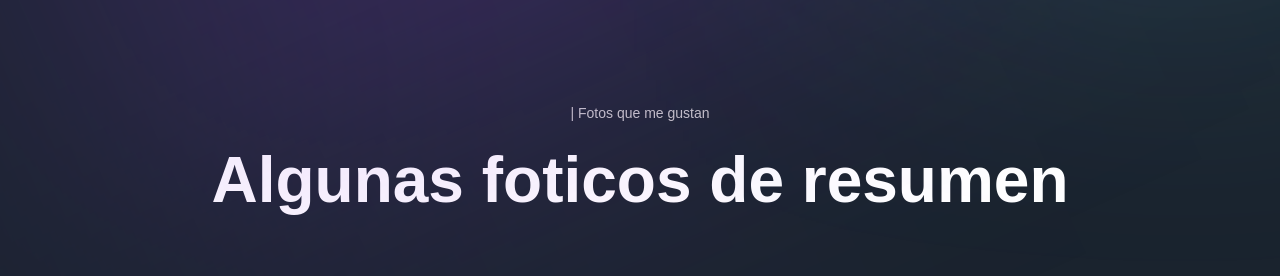
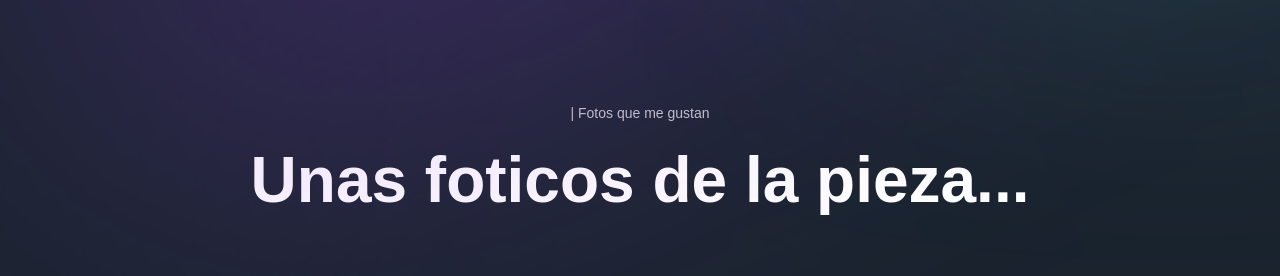
Before and after one commit to lestercollado/melany, a Next.js app: page / in a window 1280 px wide. Shown: the part 2520-2796 px from the top of the page. Built offline with nearby package versions, Linux system fonts and the light colour scheme; grey boxes are pictures that could not be loaded; a web font is replaced by a local one.

Commit message:
set title section explorer

```diff
--- a/sections/Explore.jsx
+++ b/sections/Explore.jsx
@@ -22,7 +22,7 @@ const Explore = () => {
         className={`${styles.innerWidth} mx-auto flex flex-col`}
       >
         <TypingText title="| Fotos que me gustan" textStyles="text-center" />
-        <TitleText title={<>Algunas foticos de resumen<br className="md:block hidden " /></>} textStyles="text-center" />
+        <TitleText title={<>Unas foticos de la pieza...<br className="md:block hidden " /></>} textStyles="text-center" />
 
         <div className="mt-[50px] flex lg:flex-row flex-col min-h-[70vh] gap-5">
           {exploreWorlds.map((world, index) => (
```
